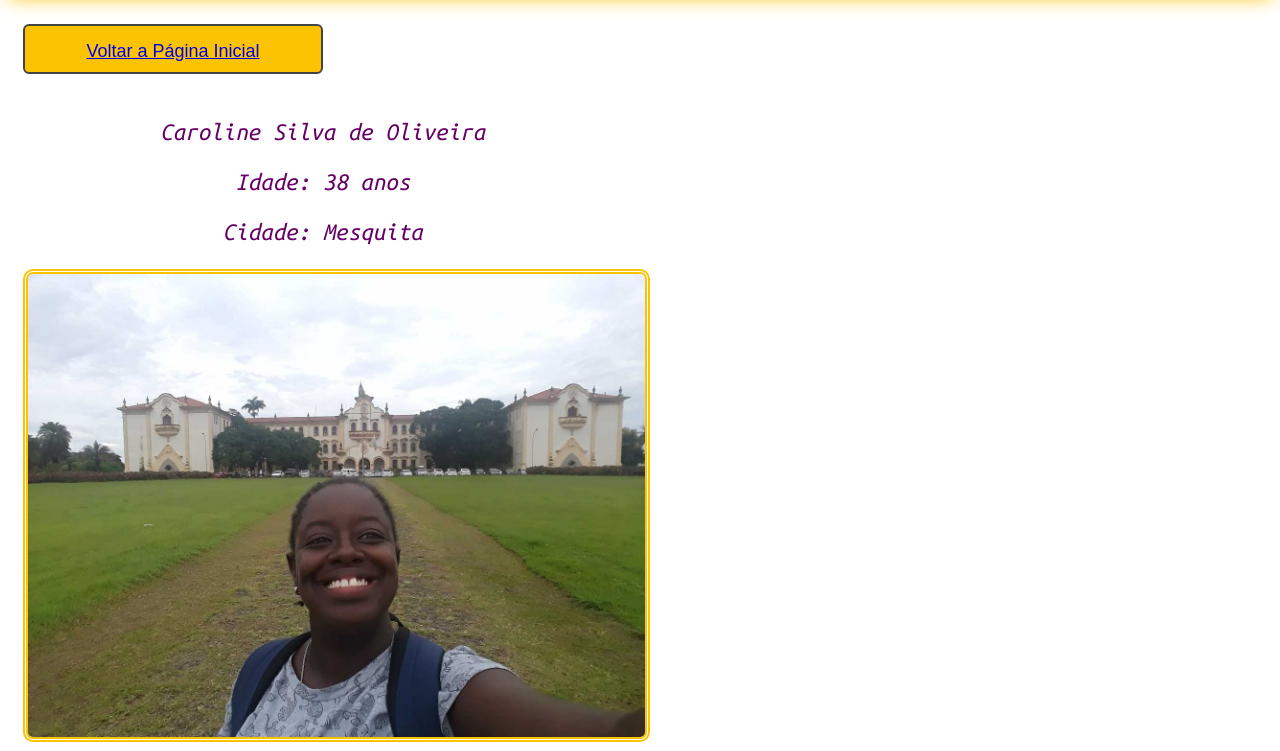
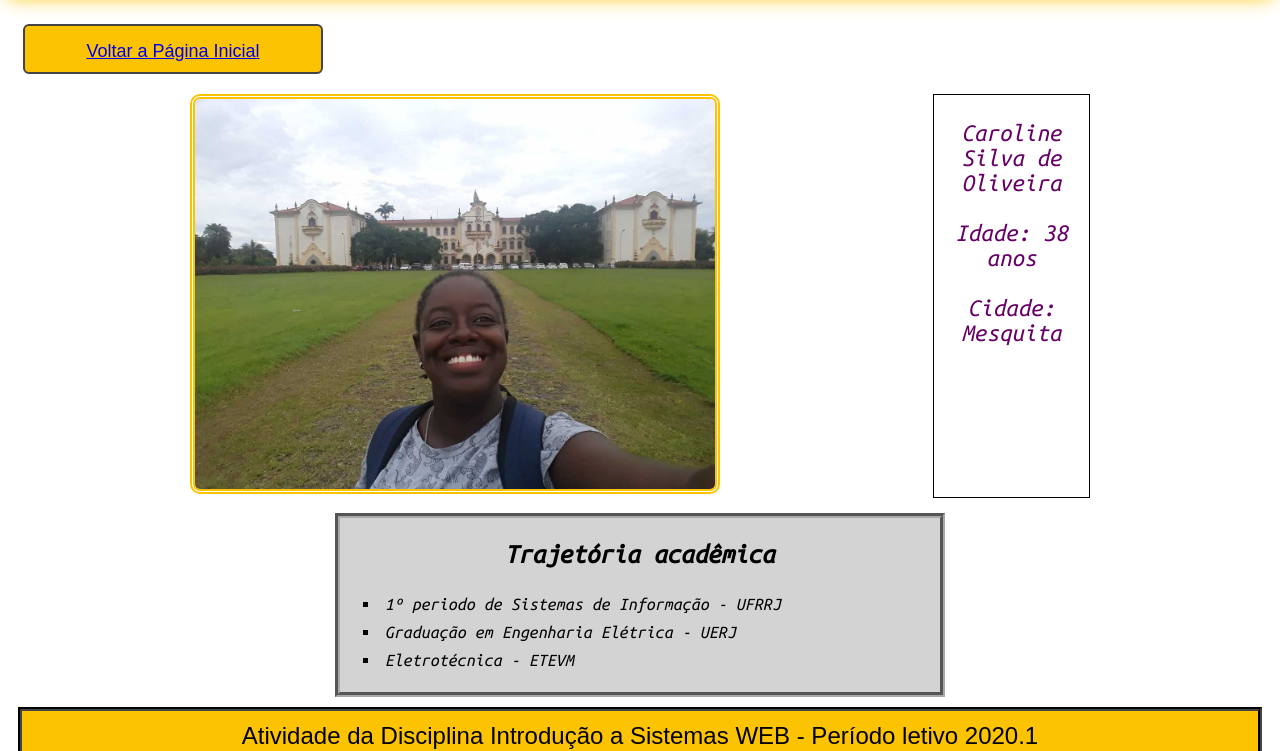
Before and after one commit to carolinesdo/UFRRJ-2020.1-WEB0, a plain HTML site: page Página pessoal - HTML CSS JS/PaginaPessoal.html in a window 1280 px wide. Shown: the part 86-837 px from the top of the page. Drawn offline with Linux system fonts and the light colour scheme.

Commit message:
Quase versão final

```diff
--- a/Página pessoal - HTML CSS JS/PaginaPessoal.html
+++ b/Página pessoal - HTML CSS JS/PaginaPessoal.html
@@ -11,20 +11,19 @@
 </head>
 <body>
     <h1 id="titulo">PÁGINA PESSOAL</h1>
+
     <button type="button" id="retorno"><a href="index.html">Voltar a Página Inicial</a></button>
 
     <div class="informacoes">
+        <div class="picture">
+            <img id="foto" src="./imagens/Foto_UFRRJ.jpg" />
+        </div>
 
-        <div id="dados">
+        <div class="dados">
             <p id="nome">Caroline Silva de Oliveira</h1>
             <p id="idade">Idade: 38 anos</p>
             <p id="cidade">Cidade: Mesquita</p>
         </div>
-
-        <div id="picture">
-            <img id="foto" src="./imagens/Foto_UFRRJ.jpg" />
-        </div>
-
     </div>
 
     <div class="formacao">
--- a/Página pessoal - HTML CSS JS/css/style.css
+++ b/Página pessoal - HTML CSS JS/css/style.css
@@ -1,5 +1,4 @@
 * {
-
     width: auto;
 }
 
@@ -29,29 +28,30 @@
 }
 
 .informacoes {
-    display: flexbox;
-    margin: 0 auto;
+    display: flex;
+    margin: auto;
     padding: 15px;
     color: rgb(102,0,102);
     font-family: 'Ubuntu Mono', monospace;
     font-size: 25px;
-    width: auto;
+    width: 900px;
 }
 
-#dados {
-    flex-direction: row ;
-    width: 600px;
-    text-align: center;
+.picture{
+
 }
 
-#picture{
-    flex-direction: row;
+.informacoes .picture #foto{
+    border: 5px double #FCC302;
+    border-radius: 10px;
+    width: 70%;
 }
 
-.informacoes #picture #foto{
-    border: 5px double #FCC302;
-    border-radius: 10px;
-    width: 50%;
+.dados {
+    border: 1px solid black;
+    justify-content: center;
+    width: 270px;
+    text-align: center;
 }
 
 #nome {
```
Also changed, not shown: Página pessoal - HTML CSS JS/erro.html (+0 -1 lines).
